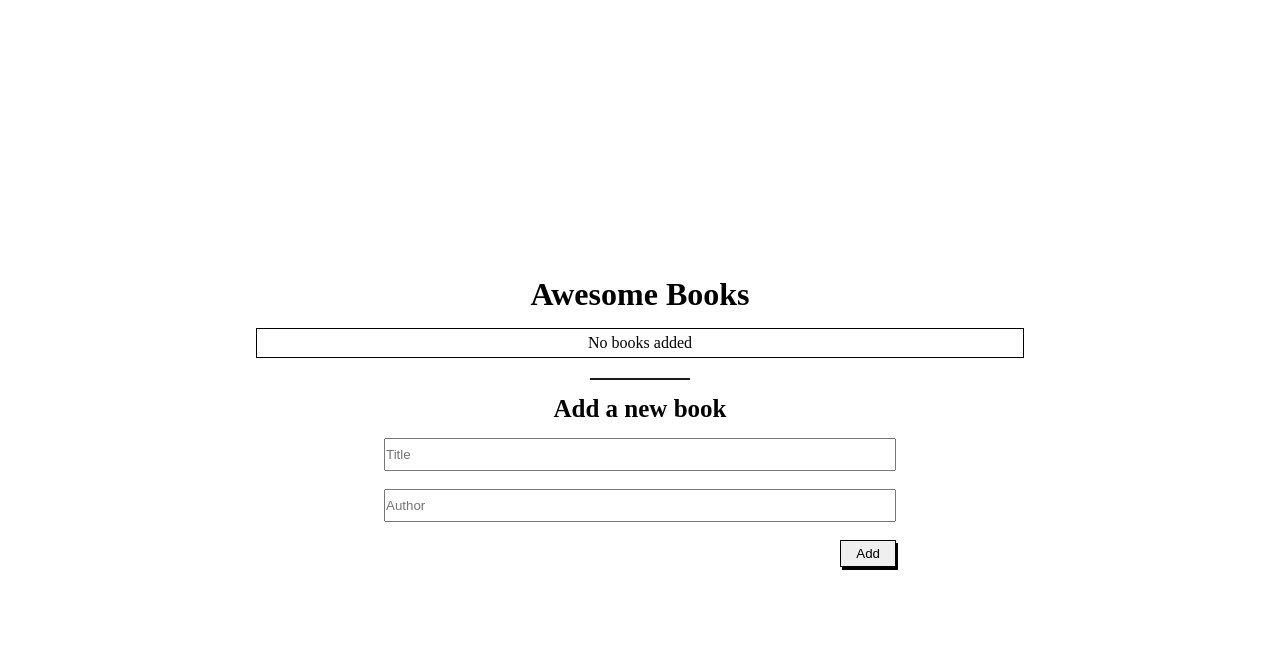
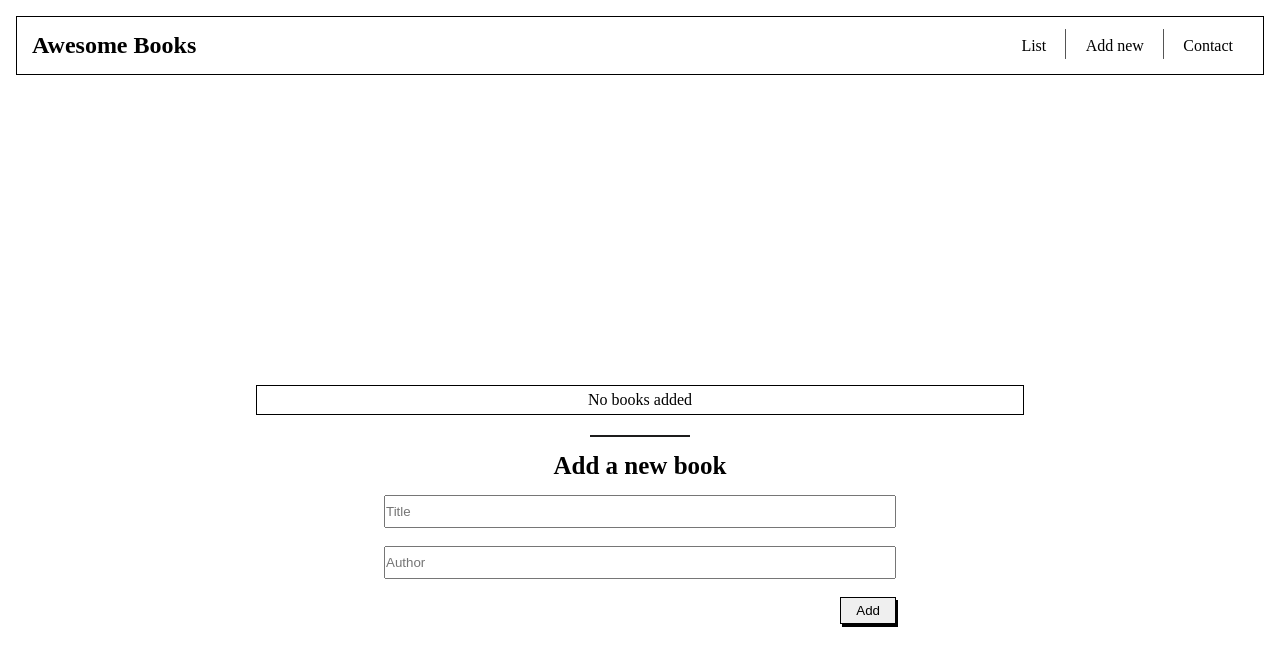
Before and after one commit to Debas-31/awesomebooks, a plain HTML site: page index.html in a window 1280 px wide. Drawn offline with Linux system fonts and the light colour scheme.

Commit message:
Add navbar structure and styling

```diff
--- a/index.html
+++ b/index.html
@@ -8,8 +8,20 @@
     <title>Library Book App</title>
   </head>
   <body>
+    <nav class="nav-bar">
+      <h1 class="logo">Awesome Books</h1>
+      <ul class="nav-links">
+        <li class="nav-link">List</li>
+        <li><img src="./image/vertical-image.png" alt="vertical image for separating"></li>
+        <li class="nav-link">Add new</li>
+        <li><img src="./image/vertical-image.png" alt="vertical image for separating"></li>
+        <li class="nav-link">Contact</li>
+      </ul>
+    </nav>
+    <div class="date-time">
+      <p class="date"></p>
+    </div>
     <main class="container">
-      <h1 class="logo">Awesome Books</h1>
       <div class="books-container" id="bookslist">
           <p id="bookstatus"></p>
       </div>
@@ -19,6 +31,11 @@
         <input class="input" type="text" placeholder="Author" id="author"/><br><br>
         <button type="button" id="addbook">Add</button>
       </form>
+      <section id="contact" class="contact-section">
+
+      </section>
+
+      <footer></footer>
     </main>
     <script src="index.js"></script>
   </body>
--- a/style.css
+++ b/style.css
@@ -2,6 +2,27 @@
   margin: 0;
   padding: 0;
   box-sizing: border-box;
+}
+
+.nav-bar {
+  display: flex;
+  justify-content: space-between;
+  align-items: center;
+  padding-right: 30px;
+  border: 1px solid black;
+  margin: 1rem;
+
+}
+
+li{
+  list-style: none;
+}
+
+.nav-links {
+  display: flex;
+  gap: 1.2rem;
+  align-items: center;
+
 }
 
 .container {
```
Also changed, not shown: image/vertical-image.png (added).
